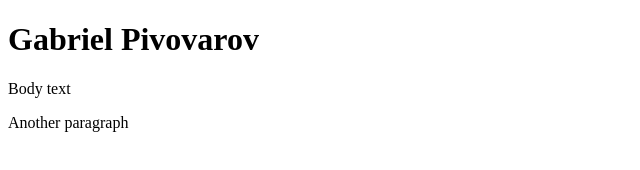
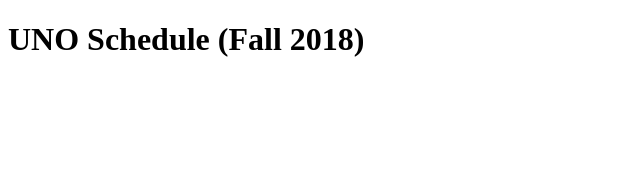
Before and after one commit to gabepivovarov/gabepivovarov.github.io, a plain HTML site: page index.html in a window 1280 px wide. Shown: the whole page, without its empty margins (0-640 px from the left). Drawn offline with Linux system fonts and the light colour scheme.

```diff
--- a/index.html
+++ b/index.html
@@ -1,13 +1,6 @@
 <!DOCTYPE html>
-<html>
-<head>
+
 <meta charset="UTF-8">
-<meta name="viewport" content="width=device-width, initial-scale=1.0">
 <title>Gabriel Pivovarov</title>
-</head>
-<body>
-<h1>Gabriel Pivovarov</h1>
-<p>Body text</p>
-<p>Another paragraph</p>
-</body>
-</html>
+
+<h1>UNO Schedule (Fall 2018)</h1>
```
Also changed, not shown: 1 other file.
